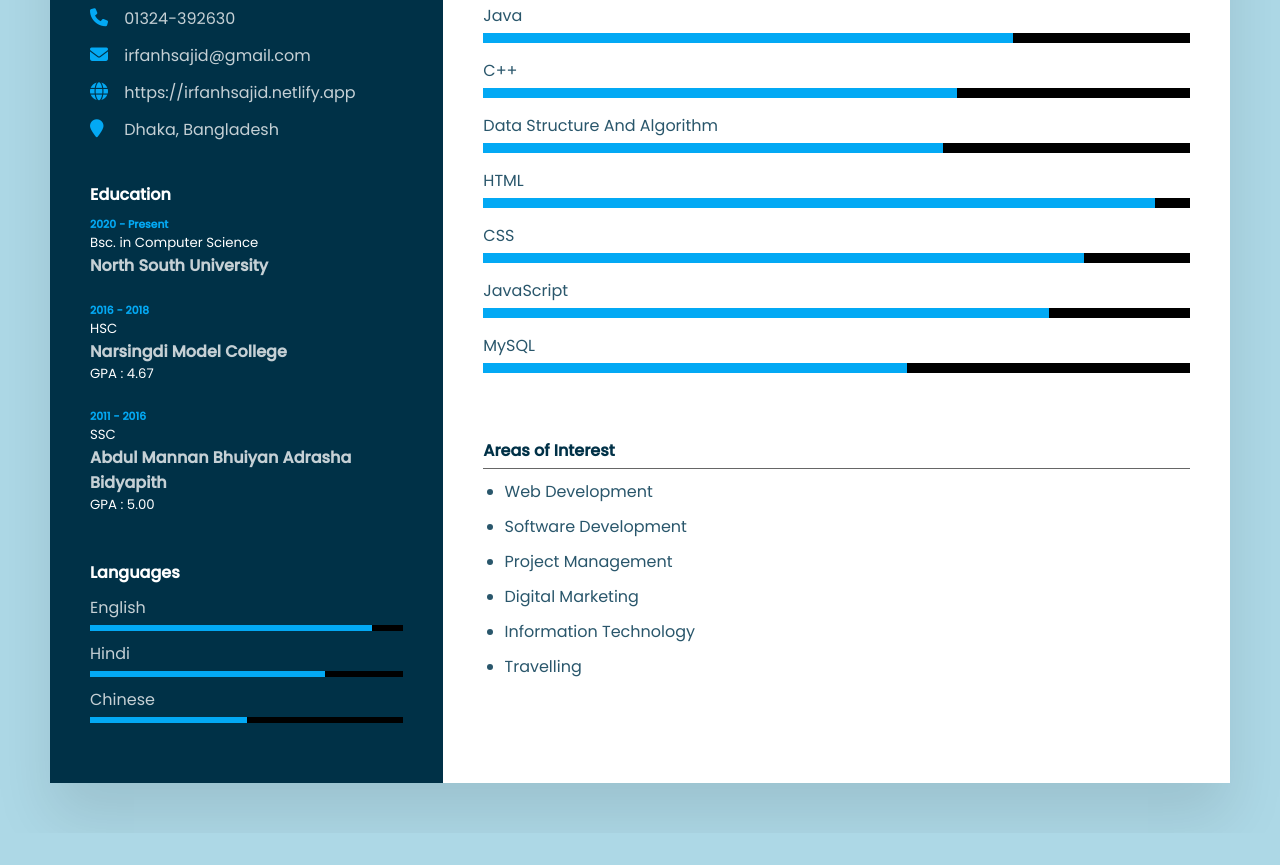
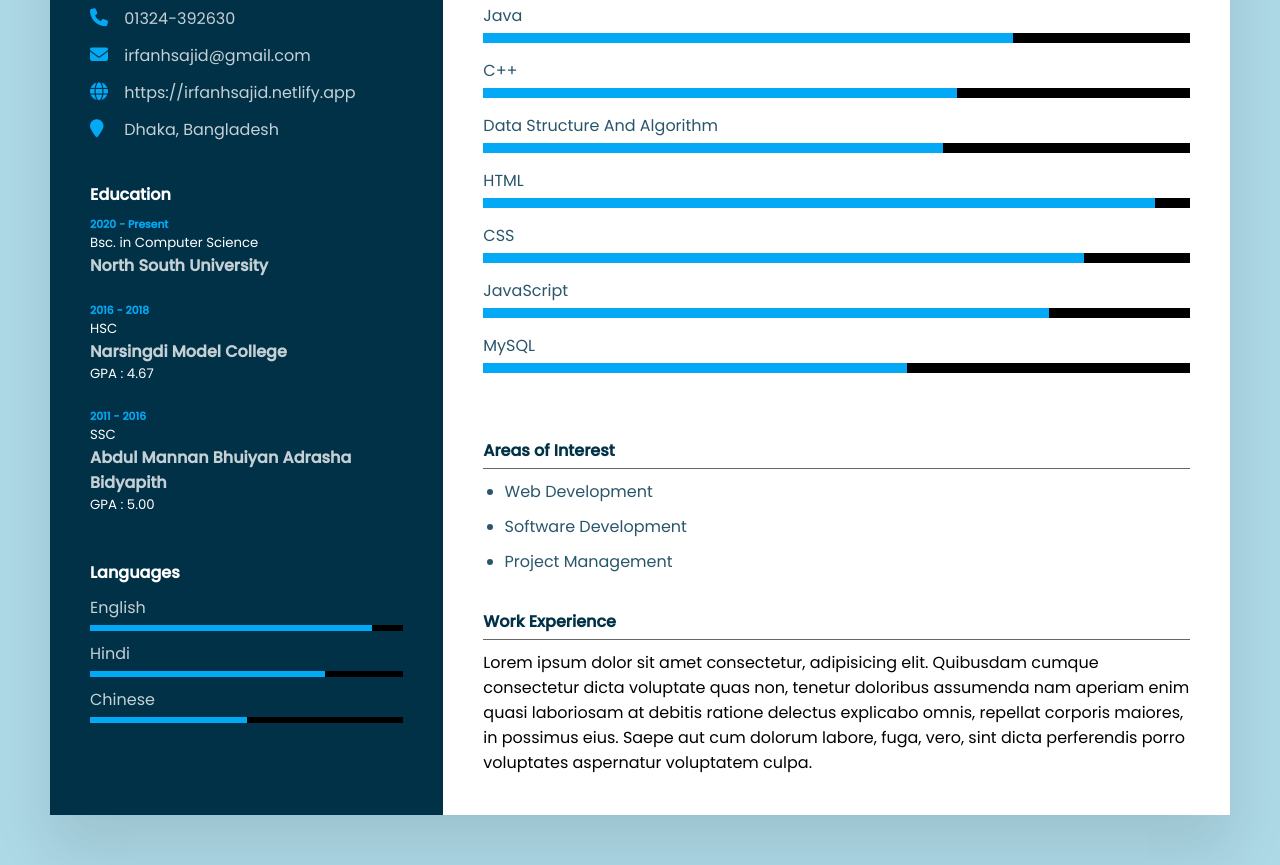
Before and after one commit to irfanhsajid/CSE311-CV-Project-using-HTML-CSS, a plain HTML site: page index.html in a window 1280 px wide. Shown: the part 433-1298 px from the top of the page. Before the commit the page ends 1266 px from the top, so only its background shows below. Drawn offline with Linux system fonts and the light colour scheme.

Commit message:
UI updated

```diff
--- a/index.html
+++ b/index.html
@@ -193,10 +193,15 @@
                         <li>Web Development</li>
                         <li>Software Development</li>
                         <li>Project Management</li>
-                        <li>Digital Marketing</li>
-                        <li>Information Technology</li>
-                        <li>Travelling</li>
                     </ul>
+                </div>
+            </div>
+            <br>
+            <!-- Work Experience -->
+             <div class="work-experience">
+                <div class="title2">
+                    <h4>Work Experience</h4>
+                    <p>Lorem ipsum dolor sit amet consectetur, adipisicing elit. Quibusdam cumque consectetur dicta voluptate quas non, tenetur doloribus assumenda nam aperiam enim quasi laboriosam at debitis ratione delectus explicabo omnis, repellat corporis maiores, in possimus eius. Saepe aut cum dolorum labore, fuga, vero, sint dicta perferendis porro voluptates aspernatur voluptatem culpa.</p>
                 </div>
             </div>
         </div>
```
